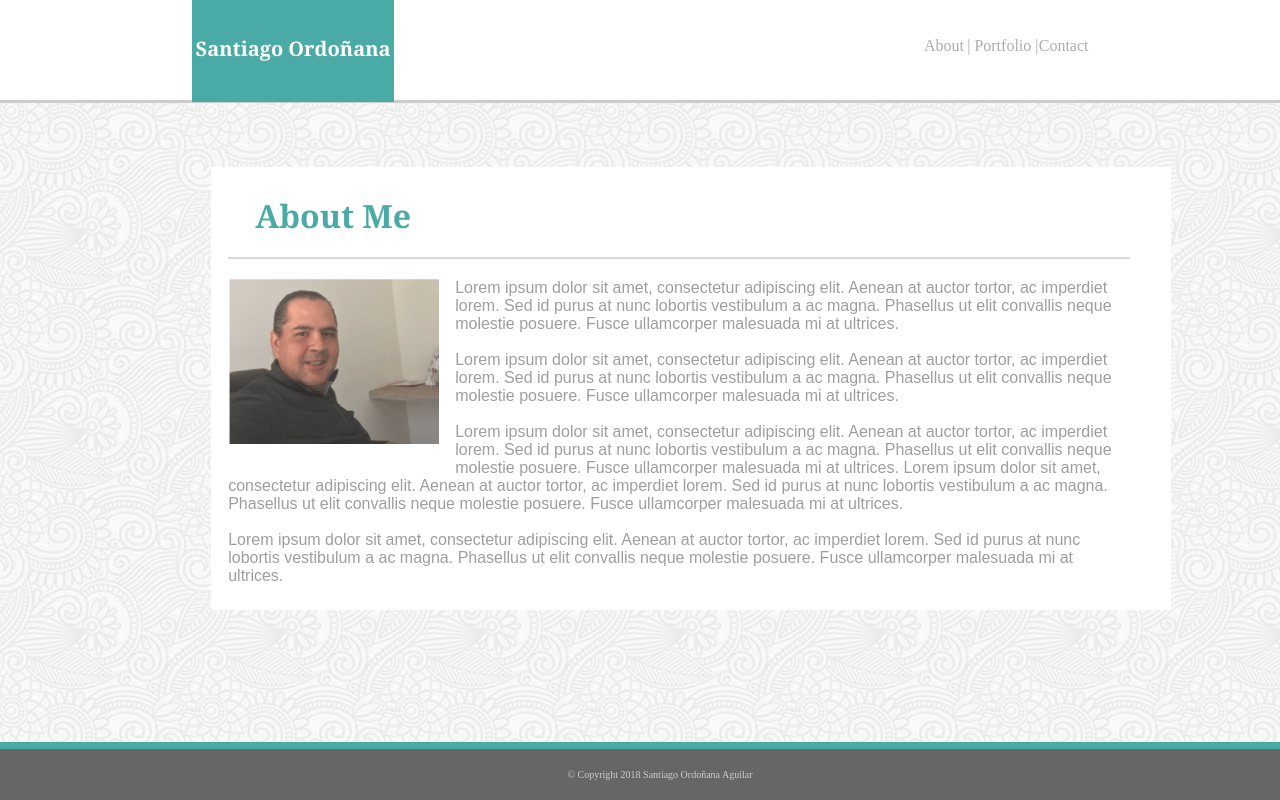
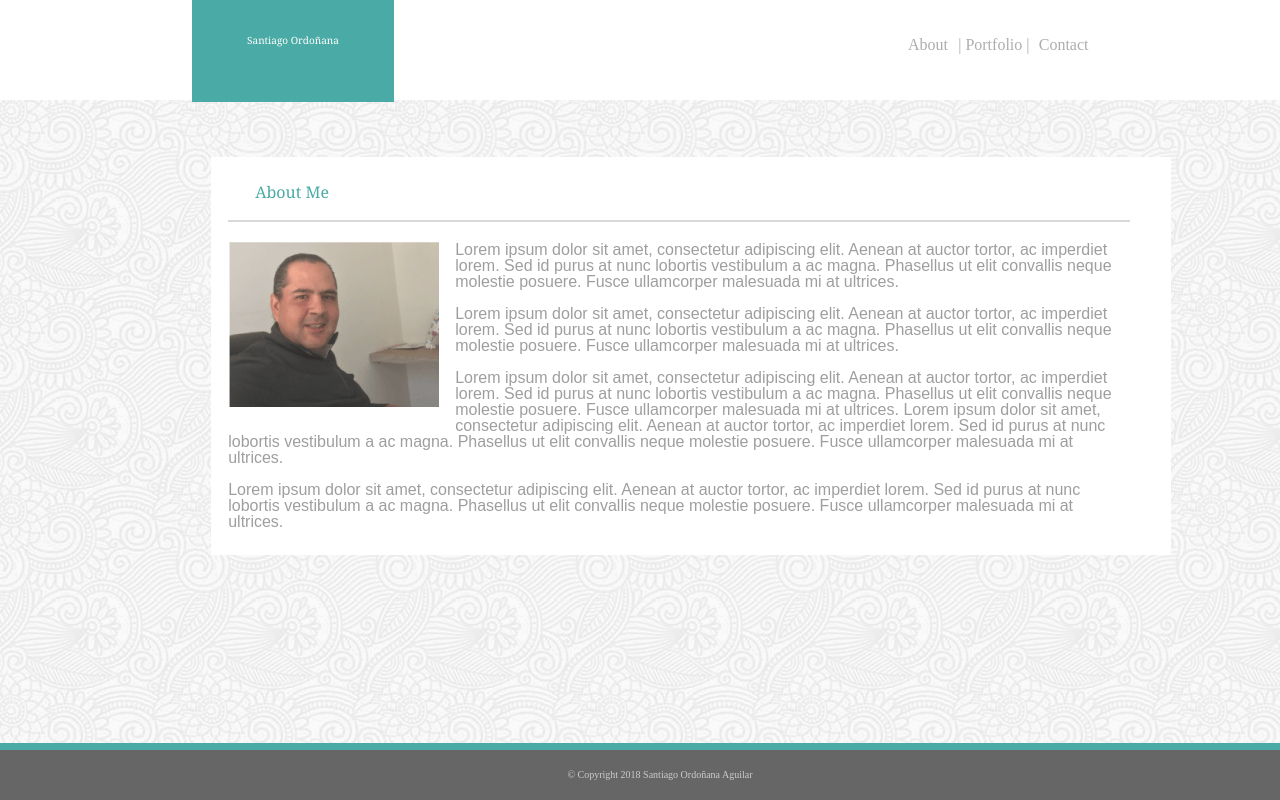
Before and after one commit to sordonana/BasicPortfolio, a plain HTML site: page index.html in a window 1280 px wide. Drawn offline with Linux system fonts and the light colour scheme.

Commit message:
Tarea Final

```diff
--- a/assets/css/styles2.css
+++ b/assets/css/styles2.css
@@ -87,9 +87,12 @@ header{
 .lista3{
     position: relative;
     top: 0px;
-    right: 34px;
+    right: 43px;
     margin-right: -35%;
     opacity: .6;
+    transition: .5s;
+
+
 
 }
 
@@ -99,6 +102,8 @@ header{
     right: -39px;
     margin-right: -35%;
     opacity: .6;
+    transition: .5s;
+
 
 
 
@@ -107,9 +112,17 @@ header{
 .lista1{
     position: relative;
     top: 0px;
-    right: 84px;
+    right: 100px;
     margin-right: -35%;
     opacity: .6;
+    transition: .5s;
+
+
+
+}
+
+.lista1:hover, .lista2:hover, .lista3:hover{
+    font-size: 110%;
 
 
 }
--- a/index.html
+++ b/index.html
@@ -6,6 +6,7 @@
     <meta http-equiv="X-UA-Compatible" content="IE=edge">
     <title>Página de Santiago Ordoñana Aguilar</title>
     <meta name="viewport" content="width=device-width, initial-scale=1">
+    <link rel="stylesheet" type="text/css" media="screen" href="assets/css/reset.css" />
     <link rel="stylesheet" type="text/css" media="screen" href="assets/css/styles2.css" />
 </head>
 
```
